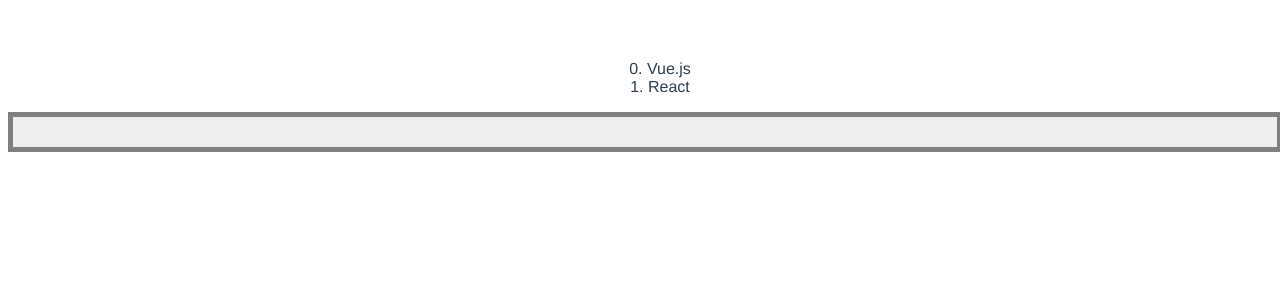
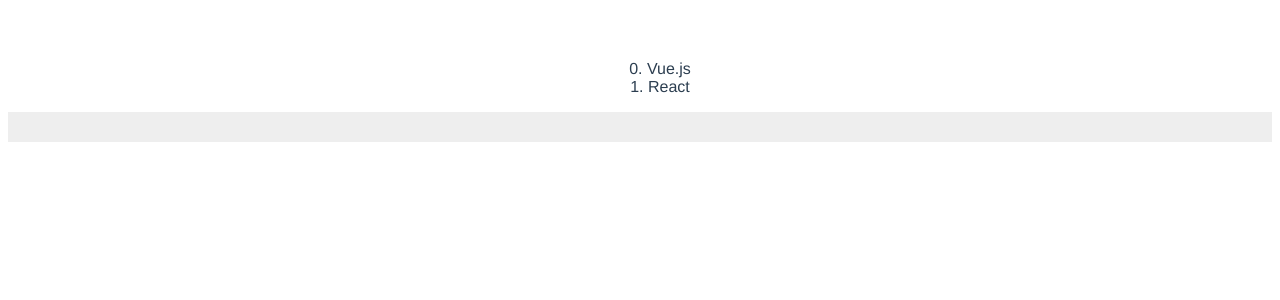
Before and after one commit to ClareBee/vue-js-experiment, a Vue app: page / in a window 1280 px wide. Shown: the top 300 px of the page. Built offline with nearby package versions, Linux system fonts and the light colour scheme.

Commit message:
Example of style binding;

```diff
--- a/src/components/Skills.vue
+++ b/src/components/Skills.vue
@@ -6,7 +6,7 @@
           {{ index }}. {{ data.skill }}
         </li>
       </ul>
-      <div v-bind:class="alertObject">
+      <div v-bind:style="{ backgroundColor: bgColor, width: bgWidth, height: bgHeight }">
       </div>
     </div>
   </div>
@@ -21,10 +21,9 @@
       { "skill": "Vue.js" },
       { "skill": "React" },
       ],
-      alertObject: {
-        alert: true,
-        'another-class': true
-      }
+      bgColor: '#eee',
+      bgWidth: '100%',
+      bgHeight: '30px'
     }
   }
 }
```
